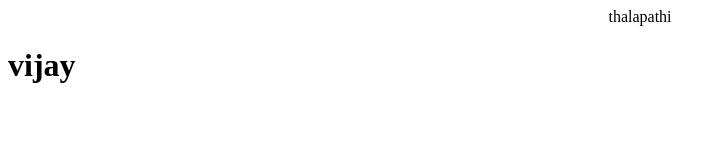
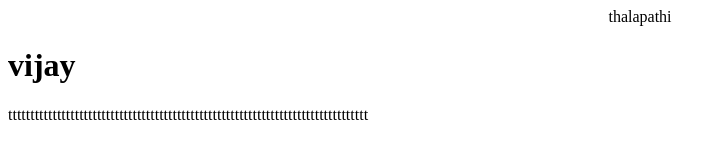
Before and after one commit to suryapsps/actor, a plain HTML site: page index.html in a window 1280 px wide. Shown: the whole page, without its empty margins (0-726 px from the left). Drawn offline with Linux system fonts and the light colour scheme.

Commit message:
para added

```diff
--- a/index.html
+++ b/index.html
@@ -1,2 +1,3 @@
 <center>thalapathi</center>
 <h1>vijay</h1>
+<p>ttttttttttttttttttttttttttttttttttttttttttttttttttttttttttttttttttttttttttttttttt</p>
```
